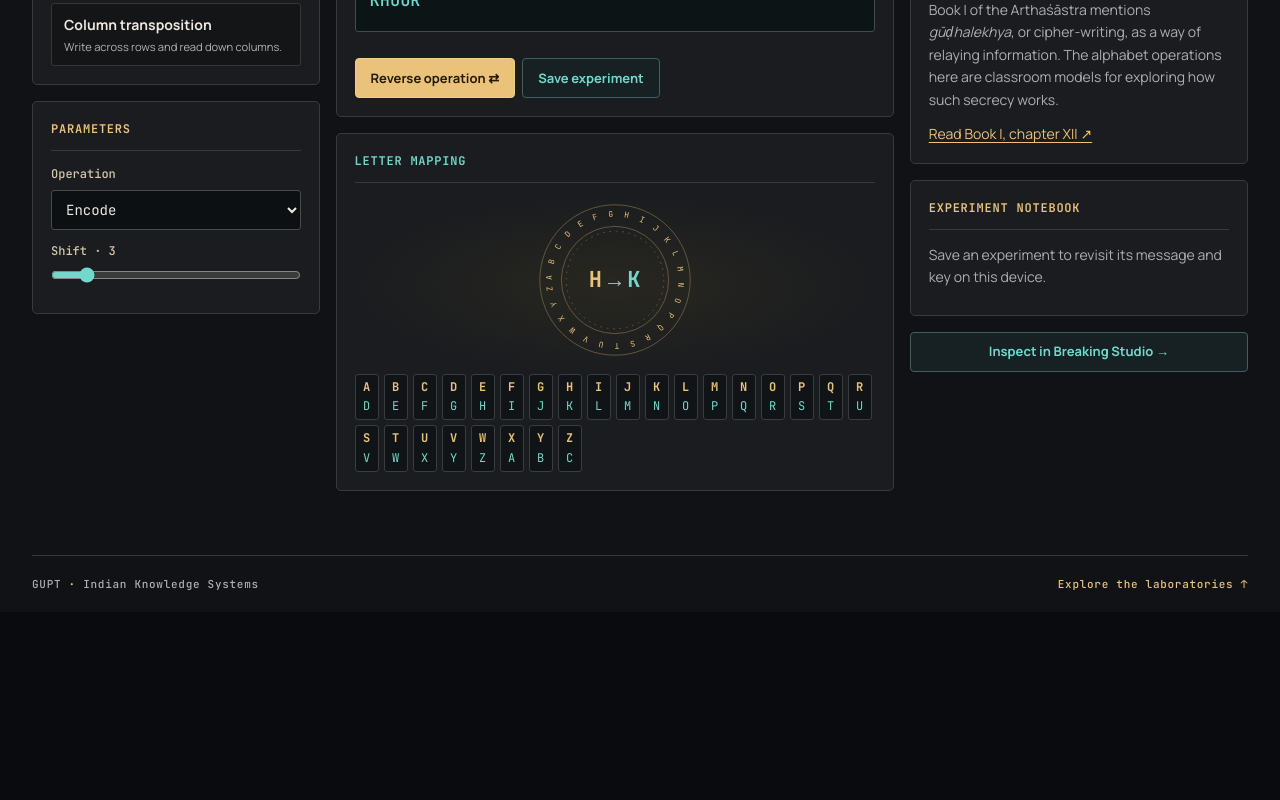
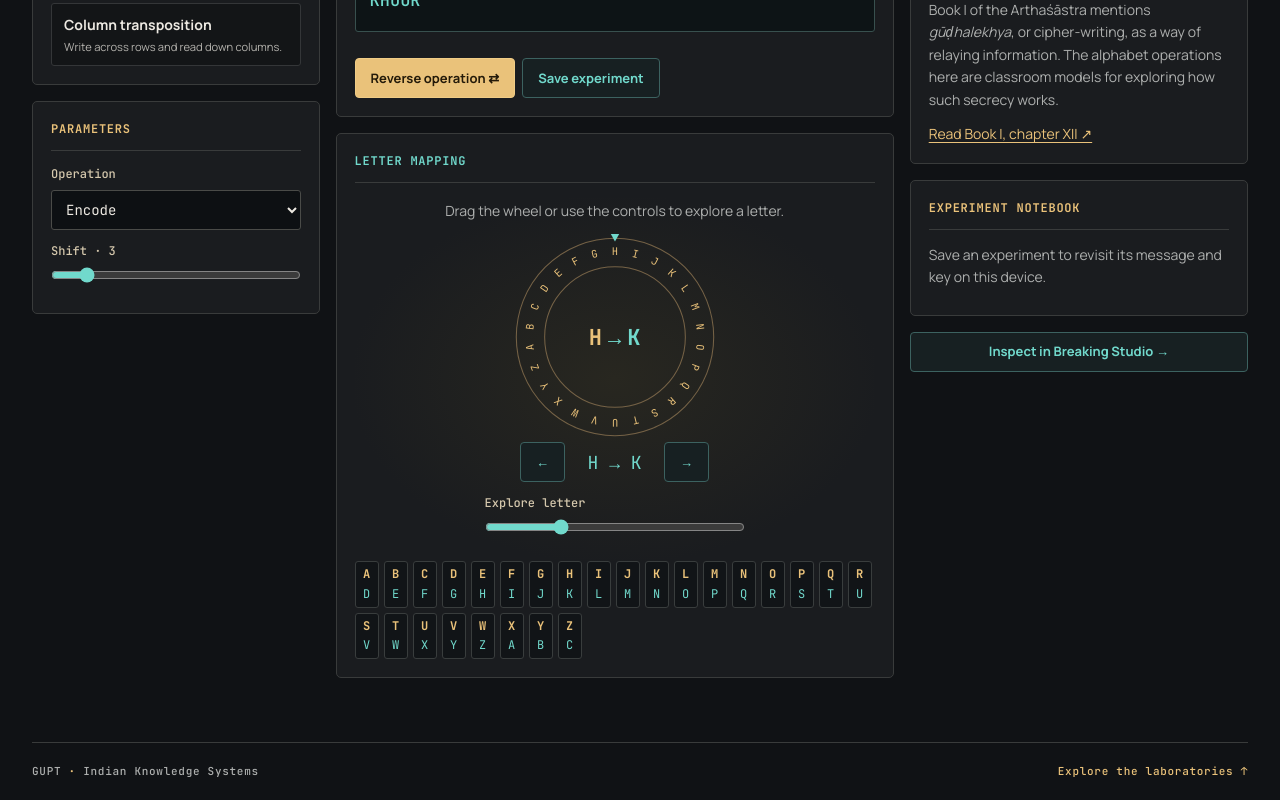
Before and after one commit to atharv0001-pixel/gupt-ancient-cipher-lab, a React (Vite) app in the folder app/: page /cipher-lab in a window 1280 px wide. Shown: the part 590-1390 px from the top of the page. Before the commit the page ends 1202 px from the top, so only its background shows below. Built offline with nearby package versions, Linux system fonts and the light colour scheme.

Commit message:
Improve cipher exploration with interactive wheel and partner tables

```diff
--- a/app/src/components/Lab.tsx
+++ b/app/src/components/Lab.tsx
@@ -1,5 +1,5 @@
-import { useId, type ReactNode } from 'react'
-import { letterStats } from '../lib/ciphers'
+import { useId, useRef, type PointerEvent, type ReactNode } from 'react'
+import { alphabet, letterStats } from '../lib/ciphers'
 
 export function PageHeading({ title, children, action }: { title: string; children: ReactNode; action?: ReactNode }) {
   return <header className="work-heading"><div><h1>{title}</h1><p>{children}</p></div>{action}</header>
@@ -22,13 +22,47 @@ export function Frequency({ text }: { text: string }) {
   </Panel>
 }
 
-export function Wheel({ source, mapped }: { source: string; mapped: string }) {
+export function Wheel({ source, mapped, onSelect }: { source: string; mapped: string; onSelect: (letter: string) => void }) {
   const id = useId()
-  return <div className="wheel-card" role="img" aria-label={'Alphabet wheel, ' + source + ' maps to ' + mapped}>
-    <div className="wheel"><svg viewBox="0 0 200 200" aria-hidden="true">
-      <defs><path id={id} d="M 100 100 m -79 0 a 79 79 0 1 1 158 0 a 79 79 0 1 1 -158 0" /></defs>
-      <circle cx="100" cy="100" r="94" /><circle cx="100" cy="100" r="67" /><circle cx="100" cy="100" r="61" strokeDasharray="2 6" />
-      <text><textPath href={'#' + id} textLength="488">A B C D E F G H I J K L M N O P Q R S T U V W X Y Z </textPath></text>
-    </svg><div><strong>{source}</strong><span>→</span><strong>{mapped}</strong></div></div>
+  const drag = useRef<{ angle: number; position: number } | null>(null)
+  const position = alphabet.indexOf(source)
+  function select(value: number) {
+    onSelect(alphabet[((Math.round(value) % 26) + 26) % 26])
+  }
+  function angle(event: PointerEvent<HTMLDivElement>) {
+    const bounds = event.currentTarget.getBoundingClientRect()
+    return Math.atan2(event.clientY - bounds.top - bounds.height / 2, event.clientX - bounds.left - bounds.width / 2)
+  }
+  return <div className="wheel-card">
+    <p id={id}>Drag the wheel or use the controls to explore a letter.</p>
+    <div className="wheel" onPointerDown={event => {
+      if (event.button !== 0) return
+      event.currentTarget.setPointerCapture(event.pointerId)
+      drag.current = { angle: angle(event), position }
+    }} onPointerMove={event => {
+      if (!drag.current) return
+      const currentAngle = angle(event)
+      const delta = Math.atan2(Math.sin(currentAngle - drag.current.angle), Math.cos(currentAngle - drag.current.angle))
+      drag.current.position -= delta * 26 / (2 * Math.PI)
+      drag.current.angle = currentAngle
+      select(drag.current.position)
+    }} onPointerUp={() => { drag.current = null }} onPointerCancel={() => { drag.current = null }} onLostPointerCapture={() => { drag.current = null }}>
+      <svg viewBox="0 0 200 200" aria-hidden="true">
+        <circle cx="100" cy="100" r="94" /><circle cx="100" cy="100" r="67" />
+        <g transform={'rotate(' + (-position * 360 / 26) + ' 100 100)'}>
+          {[...alphabet].map((letter, index) => <text key={letter} x="100" y="22" textAnchor="middle" transform={'rotate(' + (index * 360 / 26) + ' 100 100)'}>{letter}</text>)}
+        </g>
+        <path className="wheel-pointer" d="M 96 2 L 104 2 L 100 9 Z" />
+      </svg>
+      <div><strong>{source}</strong><span>→</span><strong>{mapped}</strong></div>
+    </div>
+    <div className="actions wheel-controls">
+      <button className="line-button" aria-label="Previous letter" onClick={() => select(position - 1)}>←</button>
+      <output aria-live="polite">{source} → {mapped}</output>
+      <button className="line-button" aria-label="Next letter" onClick={() => select(position + 1)}>→</button>
+    </div>
+    <label className="field wheel-slider">Explore letter
+      <input type="range" min="0" max="25" value={position} aria-valuetext={source + ' maps to ' + mapped} aria-describedby={id} onChange={event => select(Number(event.target.value))} />
+    </label>
   </div>
 }
--- a/app/src/labs.css
+++ b/app/src/labs.css
@@ -73,11 +73,30 @@ input[type="range"] { width:100%; accent-color:var(--cyan); }
 .actions,.example-list,.segmented { flex-wrap:wrap; gap:7px; }
 .feedback:not(:empty),.hint { margin-top:12px; }
 .wheel-card { display:grid; place-items:center; background:radial-gradient(ellipse,#282720,transparent 72%); padding:3px 0 14px; }
-.wheel { position:relative; width:160px; }
+.wheel { position:relative; width:210px; max-width:100%; touch-action:none; user-select:none; cursor:grab; }
+.wheel:active { cursor:grabbing; }
+.wheel-card > p { text-align:center; margin-bottom:10px; }
+.wheel-pointer { fill:var(--cyan); }
+.wheel-controls { justify-content:center; }
+.wheel-controls output { min-width:85px; text-align:center; font:18px var(--font-mono); color:var(--cyan); }
+.wheel-slider { width:min(100%,260px); }
+.reciprocal-pairs { display:grid; gap:5px; }
+.pair-row { display:grid; grid-template-columns:repeat(13,minmax(0,1fr)); gap:3px; }
+.pair-row button { min-width:0; padding:10px 0; border:1px solid var(--line); border-radius:3px; background:#111417; color:var(--gold); font:14px var(--font-mono); cursor:pointer; }
+.pair-row:last-child button { color:var(--cyan); }
+.pair-row .pair-active { border-color:var(--cyan); background:#203d38; }
+.pair-help { margin-top:12px; }
+.atbash-pairs { width:100%; margin-top:14px; border-collapse:collapse; text-align:center; font:14px var(--font-mono); }
+.atbash-pairs caption { text-align:left; color:var(--cyan); margin-bottom:10px; }
+.atbash-pairs th { padding:8px; color:var(--muted); font-weight:500; }
+.atbash-pairs td { border-top:1px solid var(--line); color:var(--muted); }
+.atbash-pairs button { width:100%; padding:7px; cursor:pointer; color:var(--gold); }
+.atbash-pairs td:last-child button { color:var(--cyan); }
+.atbash-pairs .pair-active { background:#203d38; }
 .wheel svg { width:100%; }
 .wheel circle { stroke:#756246; fill:none; stroke-width:1; }
 .wheel text { font:10px var(--font-mono); fill:var(--gold); }
-.wheel > div { position:absolute; inset:0; display:flex; align-items:center; justify-content:center; gap:6px; font:22px var(--font-mono); color:var(--gold); }
+.wheel > div { position:absolute; inset:0; display:flex; align-items:center; justify-content:center; gap:6px; font:22px var(--font-mono); color:var(--gold); pointer-events:none; }
 .wheel > div span,.wheel strong:last-child { color:var(--cyan); }
 .mapping-strip,.glyphs,.number-controls,.guess-board { display:flex; flex-wrap:wrap; gap:5px; }
 .mapping-strip span,.glyphs > div,.example-list span,.count-list span { background:#111417; border:1px solid #393d3d; text-align:center; border-radius:3px; }
--- a/app/src/pages/CipherLabPage.tsx
+++ b/app/src/pages/CipherLabPage.tsx
@@ -1,4 +1,4 @@
-import { useState } from 'react'
+import { useRef, useState } from 'react'
 import { Link } from 'react-router-dom'
 import { Frequency, PageHeading, Panel, Wheel } from '../components/Lab'
 import { alphabet, methods, substitutionAlphabet, transform, type Direction, type Method } from '../lib/ciphers'
@@ -19,15 +19,17 @@ function loadNotebook(): Experiment[] {
 }
 
 export default function CipherLabPage() {
+  const messageInput = useRef<HTMLTextAreaElement>(null)
   const [experiment, setExperiment] = useState(empty)
   const [notebook, setNotebook] = useState(loadNotebook)
   const [notice, setNotice] = useState('')
+  const [exploredLetter, setExploredLetter] = useState<string | null>(null)
   const { method, direction, shift, keyword, columns, input } = experiment
   const patch = (value: Partial<Experiment>) => { setExperiment(e => ({ ...e, ...value })); setNotice('') }
   const valid = method !== 'keyword' || /[a-z]/i.test(keyword)
   const output = valid ? transform(input, method, direction, shift, keyword, columns) : ''
   const key = substitutionAlphabet(method, shift, keyword)
-  const inputLetter = input.match(/[a-z]/i)?.[0].toUpperCase() ?? 'A'
+  const inputLetter = exploredLetter ?? input.match(/[a-z]/i)?.[0].toUpperCase() ?? 'A'
   const mapped = transform(inputLetter, method, direction, shift, keyword, columns)
   function save() {
     const existing = loadNotebook().filter(e => JSON.stringify(e) !== JSON.stringify(experiment))
@@ -46,14 +48,40 @@ export default function CipherLabPage() {
           {method === 'keyword' && <label className="field">Keyword<input value={keyword} maxLength={60} onChange={e => patch({ keyword: e.target.value })} /></label>}
           {!valid && <p role="alert">Use at least one Latin letter in the keyword.</p>}
         </Panel></div>
-      <div className="stack"><Panel title="Message workbench"><label className="field">Sample<select value={samples.includes(input) ? input : ''} onChange={e => patch({ input: e.target.value, direction:'encode' })}><option value="" disabled>Custom message</option>{samples.map(s => <option key={s}>{s}</option>)}</select></label>
-        <label className="field">{direction === 'encode' ? 'Plaintext' : 'Ciphertext'}<textarea value={input} maxLength={4000} onChange={e => patch({ input: e.target.value })} /></label>
+      <div className="stack"><Panel title="Message workbench"><label className="field">Sample<select value={samples.includes(input) ? input : ''} onChange={e => {
+          const sample = e.target.value
+          patch({ input: sample, direction: sample ? 'encode' : direction })
+          if (!sample) messageInput.current?.focus()
+        }}><option value="">Custom message</option>{samples.map(s => <option key={s}>{s}</option>)}</select></label>
+        <label className="field">{direction === 'encode' ? 'Plaintext' : 'Ciphertext'}<textarea ref={messageInput} value={input} placeholder="Type your message here" maxLength={4000} onChange={e => patch({ input: e.target.value })} /></label>
         <label className="field">Result<output className="readout">{output || '—'}</output></label>
         <div className="actions"><button className="gold-button" disabled={!output} onClick={() => patch({ input: output, direction: direction === 'encode' ? 'decode' : 'encode' })}>Reverse operation ⇄</button>
         <button className="line-button" disabled={!output} onClick={save}>Save experiment</button></div><p className="feedback" role="status">{notice}</p>
       </Panel><Panel title={method === 'columns' ? 'Column readout' : 'Letter mapping'} accent>
         {method === 'columns' ? <p>The message fills {columns} columns across. Encoding reads the columns from top to bottom, including spaces and punctuation.</p> : <>
-          <Wheel source={inputLetter} mapped={mapped}/><div className="mapping-strip">{[...alphabet].map((letter, i) => <span key={letter}><b>{direction === 'encode' ? letter : key[i]}</b>{direction === 'encode' ? key[i] : letter}</span>)}</div></>}
+          <Wheel source={inputLetter} mapped={mapped} onSelect={setExploredLetter}/>
+          {method === 'paired' ? <>
+            <div className="reciprocal-pairs" aria-label="Reciprocal alphabet partners">
+              {[alphabet.slice(0, 13), alphabet.slice(13)].map((row, rowIndex) => <div className="pair-row" key={rowIndex}>
+                {[...row].map(letter => <button key={letter} aria-label={letter + ' pairs with ' + transform(letter, 'paired', 'encode')} aria-pressed={inputLetter === letter} className={inputLetter === letter || mapped === letter ? 'pair-active' : ''} onClick={() => setExploredLetter(letter)}>{letter}</button>)}
+              </div>)}
+            </div>
+            <p className="pair-help">Letters above and below each other are partners. Select either letter to explore the pair.</p>
+          </> : method === 'atbash' ? <>
+            <p>A and Z are partners because they are at opposite ends of the alphabet. Move inward from both ends to find each pair.</p>
+            <table className="atbash-pairs">
+              <caption>Atbash mirror partners</caption>
+              <thead><tr><th scope="col">Letter</th><th scope="col">Swap</th><th scope="col">Partner</th></tr></thead>
+              <tbody>{[...alphabet.slice(0, 13)].map((letter, index) => {
+                const partner = alphabet[25 - index]
+                return <tr key={letter} className={inputLetter === letter || inputLetter === partner ? 'pair-active' : ''}>
+                  <td><button aria-label={'Explore ' + letter} onClick={() => setExploredLetter(letter)}>{letter}</button></td>
+                  <td>↔</td>
+                  <td><button aria-label={'Explore ' + partner} onClick={() => setExploredLetter(partner)}>{partner}</button></td>
+                </tr>
+              })}</tbody>
+            </table>
+          </> : <div className="mapping-strip">{[...alphabet].map((letter, i) => <span key={letter}><b>{direction === 'encode' ? letter : key[i]}</b>{direction === 'encode' ? key[i] : letter}</span>)}</div>}</>}
       </Panel></div>
       <div className="stack"><Frequency text={output} /><Panel title="Historical context"><p>Book I of the Arthaśāstra mentions <em>gūḍhalekhya</em>, or cipher-writing, as a way of relaying information. The alphabet operations here are classroom models for exploring how such secrecy works.</p><a className="source-link" href="https://en.wikisource.org/wiki/Arthashastra/Book_I#CHAPTER_XII." target="_blank" rel="noreferrer">Read Book I, chapter XII ↗</a></Panel>
       <Panel title="Experiment notebook"><p>{notebook.length ? 'Select a saved experiment to restore it.' : 'Save an experiment to revisit its message and key on this device.'}</p>
```
